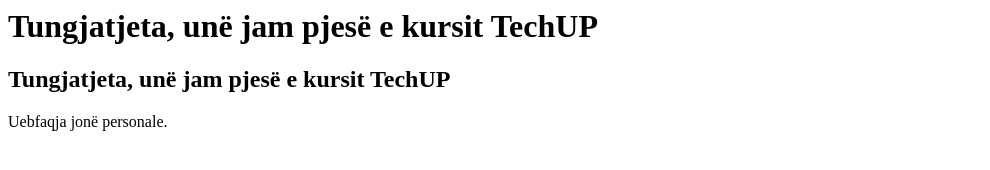
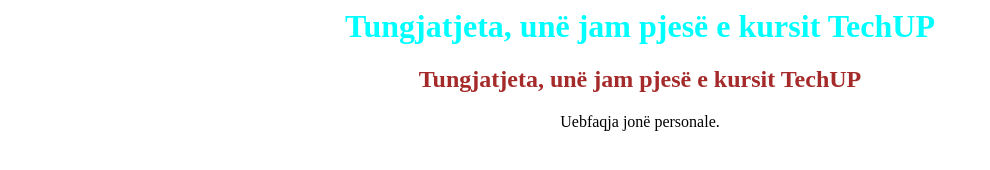
Before and after one commit to Driton007/html-css, a plain HTML site: page index.html in a window 1280 px wide. Shown: the whole page, without its empty margins (0-990 px from the left). Drawn offline with Linux system fonts and the light colour scheme.

Commit message:
making intial page look better than before

```diff
--- a/index.html
+++ b/index.html
@@ -1,6 +1,16 @@
 <html>
 <head>
     <title>Kursi TechUP</title>
+    <style>
+      h1,h2,p{
+        text-align: center;
+      }
+      h1{
+        color: aqua;
+      }h2{
+        color: brown;
+      }
+    </style>
 </head>
 <body>
     <h1>Tungjatjeta, unë jam pjesë e kursit TechUP</h1>
```
